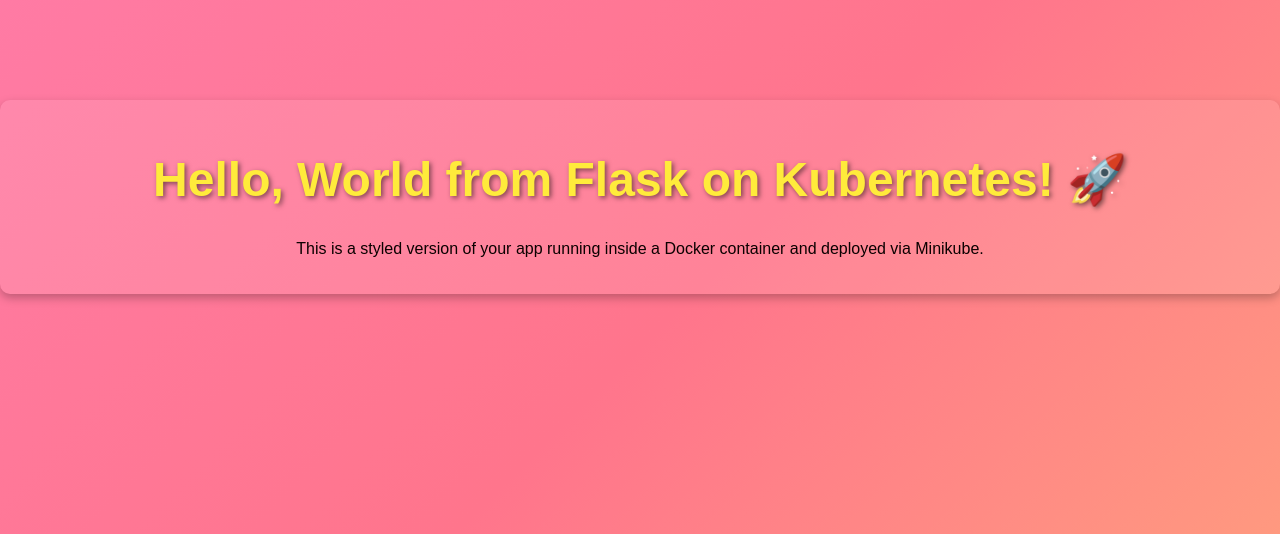
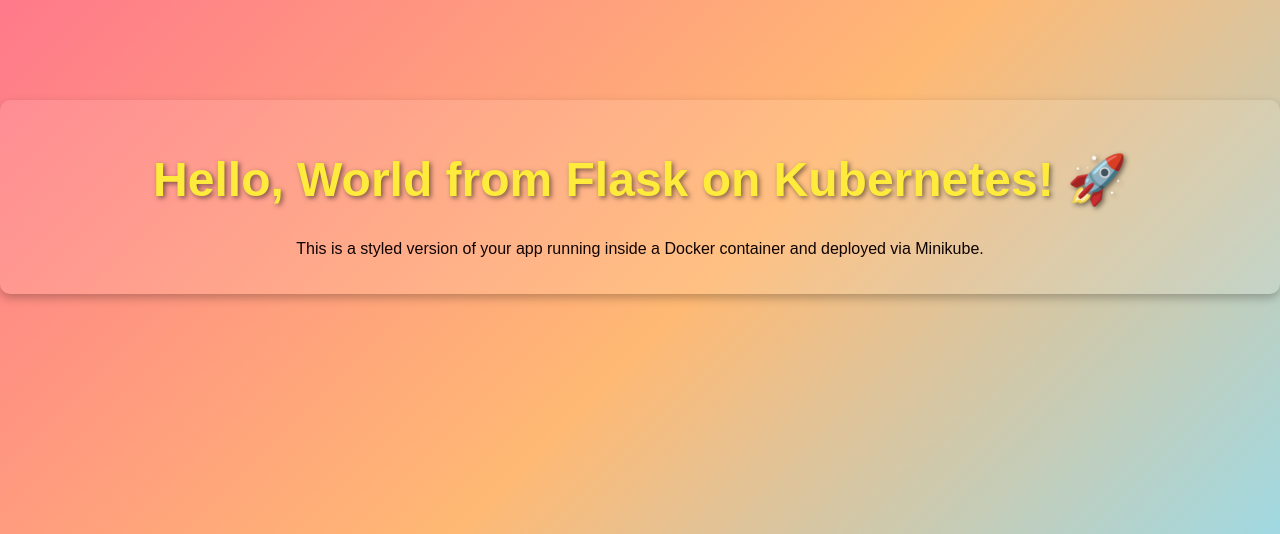
Before and after one commit to MiqdadProjects/flask-k8s-minikube-app, a Flask app: page / in a window 1280 px wide. Shown: the top 534 px of the page. Run offline with Flask 3, Linux system fonts and the light colour scheme.

Commit message:
MODIFIED CSS FILE

```diff
--- a/static/style.css
+++ b/static/style.css
@@ -1,9 +1,9 @@
-/* Apply a vibrant gradient background with red included */
+/* Apply a vibrant gradient background with red and additional colors */
 body {
-    background: linear-gradient(135deg, #ff0000, #ff7eb3, #ff758c, #ffb974, #87e1ff);
+    background: linear-gradient(135deg, #ff0000, #ff7eb3, #ff758c, #ffb974, #87e1ff, #33cc33, #6600cc);
     background-size: 400% 400%; /* Create a flowing animation effect */
     font-family: 'Poppins', sans-serif; /* Use a modern font */
-    color: #0c0101; /* Set default text color to white for readability */
+    color: #0f0303; /* Set default text color to white for readability */
     margin: 0;
     padding: 0;
     animation: gradientAnimation 10s ease infinite; /* Add animation to the gradient */
```
